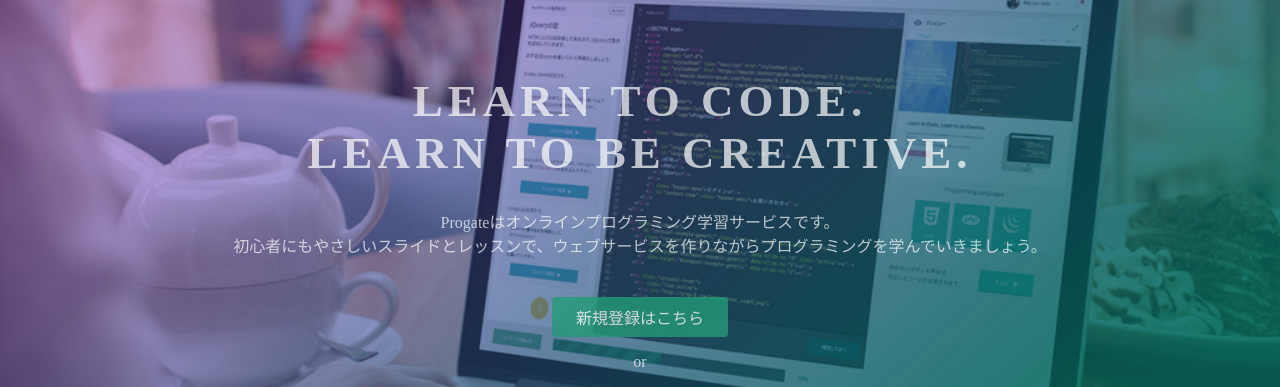
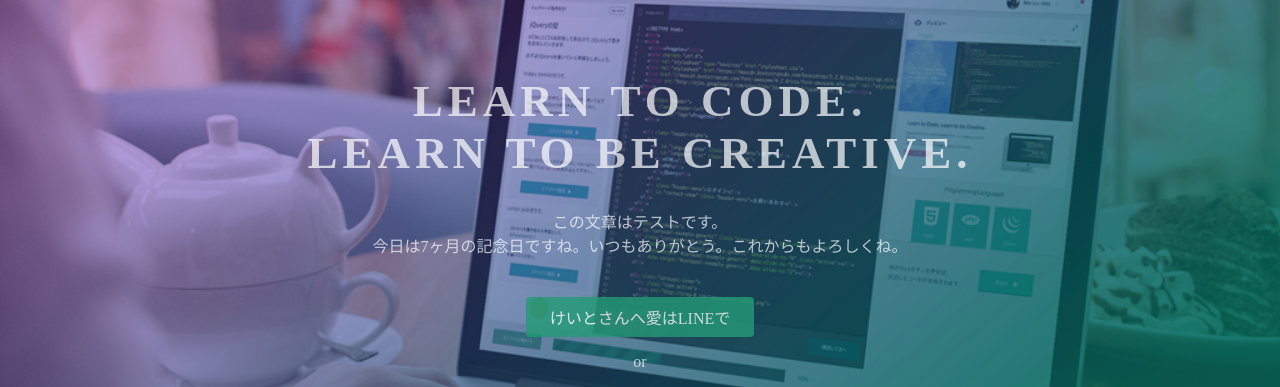
Before and after one commit to keitied/test, a plain HTML site: page index.html in a window 1280 px wide. Shown: the part 135-522 px from the top of the page. Drawn offline with Linux system fonts and the light colour scheme.

Commit message:
Update index.html

```diff
--- a/index.html
+++ b/index.html
@@ -24,9 +24,9 @@
   <div class="top-wrapper">
     <div class="container">
       <h1>LEARN TO CODE.<br>LEARN TO BE CREATIVE.</h1>
-      <p>Progateはオンラインプログラミング学習サービスです。<br>初心者にもやさしいスライドとレッスンで、ウェブサービスを作りながらプログラミングを学んでいきましょう。</p>
+      <p>この文章はテストです。<br>今日は7ヶ月の記念日ですね。いつもありがとう。これからもよろしくね。</p>
       <div class="btn-wrapper">
-        <a href="#" class="btn signup">新規登録はこちら</a>
+        <a href="#" class="btn signup">けいとさんへ愛はLINEで</a>
         <p>or</p>
         <a href="#" class="btn facebook"><span class="fa fa-facebook"></span>Facebookで登録</a>
         <a href="#" class="btn twitter"><span class="fa fa-twitter"></span>Twitterで登録</a>
```
